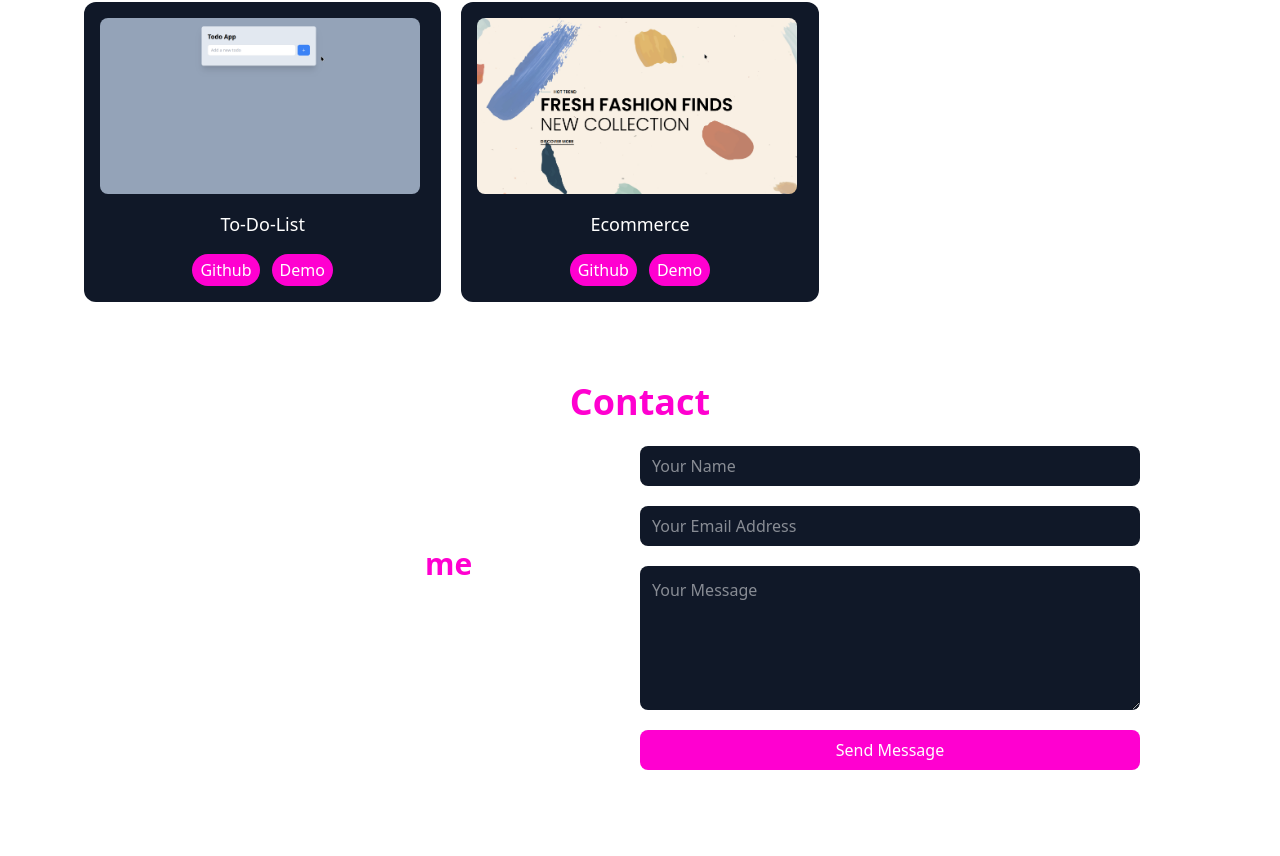
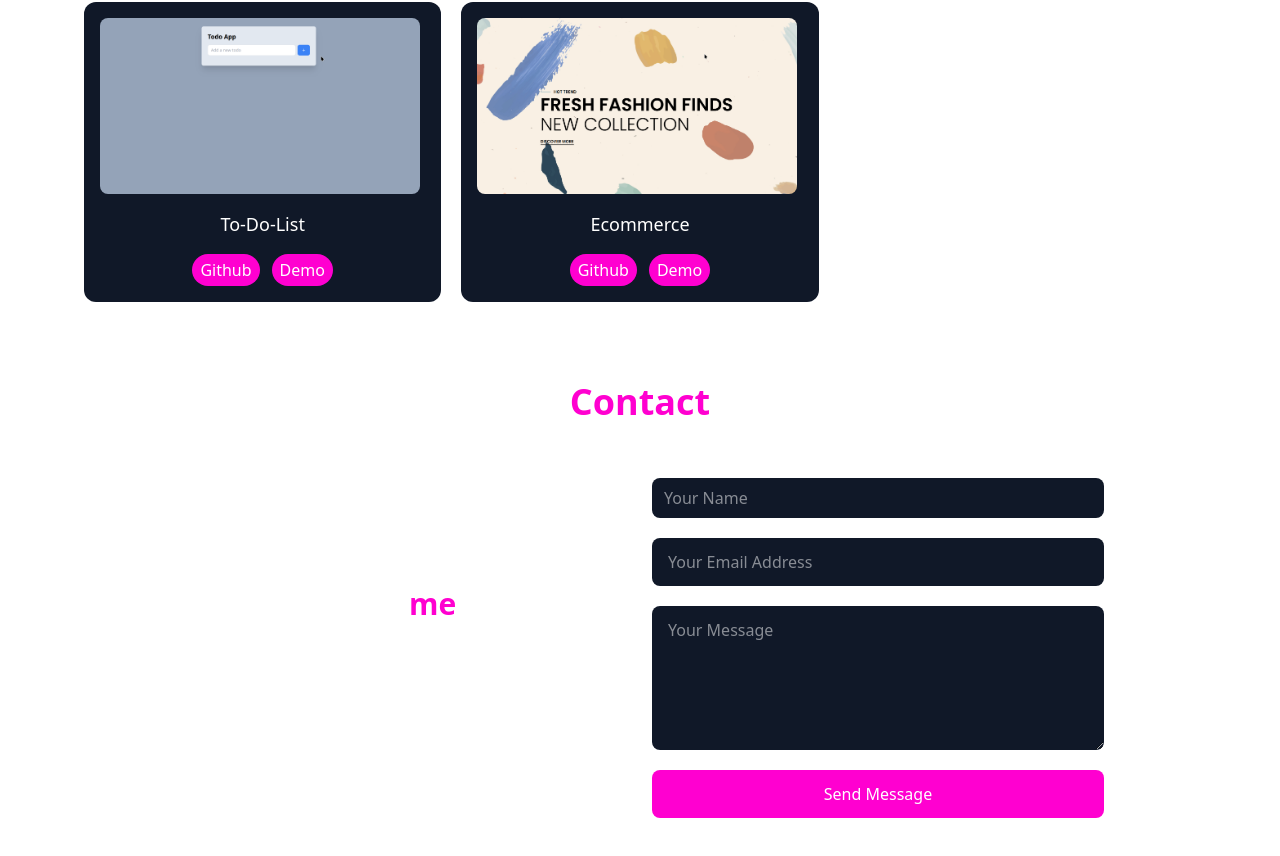
Before and after one commit to anonimka05/Portfolio, a React (Vite) app: page / in a window 1280 px wide. Shown: the part 1506-2362 px from the top of the page. Built offline with nearby package versions, Linux system fonts and the light colour scheme.

Commit message:
responsive done

```diff
--- a/src/components/Contact.jsx
+++ b/src/components/Contact.jsx
@@ -1,3 +1,134 @@
+// import { useState } from "react";
+// import { FaLinkedin, FaTelegram, FaGithub } from "react-icons/fa6";
+// import { MdEmail } from "react-icons/md";
+// import emailjs from "emailjs-com";
+
+// const Contact = () => {
+//   const socialLinks = [
+//     { icon: <FaLinkedin />, href: "https://www.linkedin.com", alt: "LinkedIn" },
+//     {
+//       icon: <FaTelegram />,
+//       href: "https://t.me/musayevamunisa",
+//       alt: "Telegram",
+//     },
+//     {
+//       icon: <FaGithub />,
+//       href: "https://github.com/anonimka05",
+//       alt: "GitHub",
+//     },
+//     {
+//       icon: <MdEmail />,
+//       href: "https://mailto:munisamusayevaa@gmail.com",
+//       alt: "Email",
+//     },
+//   ];
+
+//   const [formData, setFormData] = useState({
+//     name: "",
+//     email: "",
+//     message: "",
+//   });
+//   const [status, setStatus] = useState("");
+
+//   const handleChange = (e) => {
+//     const { name, value } = e.target;
+//     setFormData({ ...formData, [name]: value });
+//   };
+
+//   const handleSubmit = (e) => {
+//     e.preventDefault();
+
+//     const SERVICE_ID = "service_jbjcc8h";
+//     const TEMPLATE_ID = "template_4g1968f";
+//     const PUBLIC_KEY = "xz9Hem_n2nsOYsfyK";
+
+//     emailjs
+//       .sendForm(SERVICE_ID, TEMPLATE_ID, e.target, PUBLIC_KEY)
+//       .then(() => {
+//         setStatus("Message sent successfully!");
+//         setFormData({ name: "", email: "", message: "" });
+//       })
+//       .catch(() => {
+//         setStatus("Failed to send the message. Please try again.");
+//       });
+//   };
+
+//   return (
+//     <section id="contact" className="py-10 px-3  text-white ">
+//       <h3 className="text-4xl font-semibold text-center text-[#ff00d0]">
+//         <span>Contact</span>
+//       </h3>
+//       <br />
+//       <div className="container lg:grid lg:grid-cols-2 lg:items-stretch ">
+//         <div className="border rounded-2xl w-[400px] relative flex justify-center  items-center left-[200px]">
+//           <div>
+//             <h2 className="text-3xl font-semibold text-center">
+//               Contact <span className="text-[#ff00d0]"> me</span> for <br />{" "}
+//               collabration
+//             </h2>
+//             <div className="text-4xl flex justify-center space-x-4 mt-4">
+//               {socialLinks.map(({ href, icon, alt }, index) => (
+//                 <a
+//                   key={index}
+//                   href={href}
+//                   target="_blank"
+//                   className="text-white text-4xl hover:text-[#ff00d0] transition duration-300"
+//                 >
+//                   {icon}
+//                 </a>
+//               ))}
+//             </div>
+//           </div>
+//           <br />
+//         </div>
+//         <div className="">
+//           <form
+//             className=" flex flex-col flex-1 gap-5 w-[500px]"
+//             onSubmit={handleSubmit}
+//           >
+//             <input
+//               type="text"
+//               name="name"
+//               placeholder="Your Name"
+//               value={formData.name}
+//               onChange={handleChange}
+//               required
+//               className="bg-gray-900 outline-none rounded-lg py-2 px-3 text-white"
+//             />
+//             <input
+//               type="email"
+//               name="email"
+//               placeholder="Your Email Address"
+//               value={formData.email}
+//               onChange={handleChange}
+//               required
+//               className="bg-gray-900 outline-none rounded-lg py-2 px-3 text-white"
+//             />
+//             <textarea
+//               name="message"
+//               placeholder="Your Message"
+//               rows={5}
+//               value={formData.message}
+//               onChange={handleChange}
+//               required
+//               className="bg-gray-900 outline-none rounded-lg py-3 px-3 text-white"
+//             ></textarea>
+//             <button
+//               className="bg-[#ff00d0] text-white py-2 px-4 rounded-lg hover:bg-pink-600 transition duration-300"
+//               type="submit"
+//             >
+//               Send Message
+//             </button>
+//             {status && <p className="text-[#ff00d0]">{status}</p>}
+//           </form>
+//         </div>
+//       </div>
+//     </section>
+//   );
+// };
+
+// export default Contact;
+
 import { useState } from "react";
 import { FaLinkedin, FaTelegram, FaGithub } from "react-icons/fa6";
 import { MdEmail } from "react-icons/md";
@@ -18,7 +149,7 @@ const Contact = () => {
     },
     {
       icon: <MdEmail />,
-      href: "https://mailto:munisamusayevaa@gmail.com",
+      href: "mailto:munisamusayevaa@gmail.com",
       alt: "Email",
     },
   ];
@@ -37,7 +168,6 @@ const Contact = () => {
 
   const handleSubmit = (e) => {
     e.preventDefault();
-
     const SERVICE_ID = "service_jbjcc8h";
     const TEMPLATE_ID = "template_4g1968f";
     const PUBLIC_KEY = "xz9Hem_n2nsOYsfyK";
@@ -54,24 +184,22 @@ const Contact = () => {
   };
 
   return (
-    <section id="contact" className="py-10 px-3  text-white ">
+    <section id="contact" className="py-10 px-4 text-white ">
       <h3 className="text-4xl font-semibold text-center text-[#ff00d0]">
-        <span>Contact</span>
+        Contact
       </h3>
-      <br />
-      <div className="container lg:grid lg:grid-cols-2 lg:items-stretch ">
-        <div className="border rounded-2xl w-[400px] relative flex justify-center  items-center left-[200px]">
-          <div>
-            <h2 className="text-3xl font-semibold text-center">
-              Contact <span className="text-[#ff00d0]"> me</span> for <br />{" "}
-              collabration
+      <div className="container flex flex-col lg:flex-row items-center justify-center gap-10 mt-8">
+        <div className="border rounded-2xl p-6 w-full max-w-md text-center lg:max-w-sm">
+          <h2 className="text-3xl font-semibold">
+            Contact <span className="text-[#ff00d0]">me</span> for collaboration
           </h2>
           <div className="text-4xl flex justify-center space-x-4 mt-4">
-              {socialLinks.map(({ href, icon, alt }, index) => (
+            {socialLinks.map(({ href, icon }, index) => (
               <a
                 key={index}
                 href={href}
                 target="_blank"
+                rel="noopener noreferrer"
                 className="text-white text-4xl hover:text-[#ff00d0] transition duration-300"
               >
                 {icon}
@@ -79,11 +207,9 @@ const Contact = () => {
             ))}
           </div>
         </div>
-          <br />
-        </div>
-        <div className="">
+        <div className="w-full max-w-md">
           <form
-            className=" flex flex-col flex-1 gap-5 w-[500px]"
+            className="flex flex-col gap-5 w-full max-w-lg lg:w-[500px] p-6 rounded-lg"
             onSubmit={handleSubmit}
           >
             <input
@@ -93,7 +219,7 @@ const Contact = () => {
               value={formData.name}
               onChange={handleChange}
               required
-              className="bg-gray-900 outline-none rounded-lg py-2 px-3 text-white"
+              className="bg-gray-900 outline-none rounded-lg py-2 px-3 text-white w-full"
             />
             <input
               type="email"
@@ -102,7 +228,7 @@ const Contact = () => {
               value={formData.email}
               onChange={handleChange}
               required
-              className="bg-gray-900 outline-none rounded-lg py-2 px-3 text-white"
+              className="bg-gray-900 outline-none rounded-lg py-3 px-4 text-white w-full"
             />
             <textarea
               name="message"
@@ -111,15 +237,17 @@ const Contact = () => {
               value={formData.message}
               onChange={handleChange}
               required
-              className="bg-gray-900 outline-none rounded-lg py-3 px-3 text-white"
+              className="bg-gray-900 outline-none rounded-lg py-3 px-4 text-white"
             ></textarea>
             <button
-              className="bg-[#ff00d0] text-white py-2 px-4 rounded-lg hover:bg-pink-600 transition duration-300"
+              className="bg-[#ff00d0] text-white py-3 px-5 rounded-lg hover:bg-pink-600 transition duration-300"
               type="submit"
             >
               Send Message
             </button>
-            {status && <p className="text-[#ff00d0]">{status}</p>}
+            {status && (
+              <p className="text-[#ff00d0] text-center mt-2">{status}</p>
+            )}
           </form>
         </div>
       </div>
--- a/src/components/Navbar.tsx
+++ b/src/components/Navbar.tsx
@@ -72,16 +72,16 @@ const Navbar: React.FC = () => {
         </div>
 
         <div
-          className={`md:hidden text-gray-900 absolute w-2/3 h-screen px-7 py-2 font-medium bg-white top-0 duration-300 ${
+          className={`md:hidden text-gray-900 absolute w-2/4 h-screen px-7 py-2 font-medium bg-white top-0 duration-300 ${
             open ? "right-0" : "right-[-100%]"
           }`}
         >
-          <ul className="flex flex-col justify-center h-full gap-10 py-2 text-lg">
+          <ul className="flex flex-col justify-center  h-full gap-6 py-2 text-lg">
             {navList.map((item, id) => (
               <li onClick={() => setOpen(true)} className="px-6">
-                <Link key={id} to={item.path}>
+                <a key={id} href={item.path}>
                   {item.element}
-                </Link>
+                </a>
               </li>
             ))}
           </ul>
```
Lines whose indentation alone changed are shown as unchanged.
